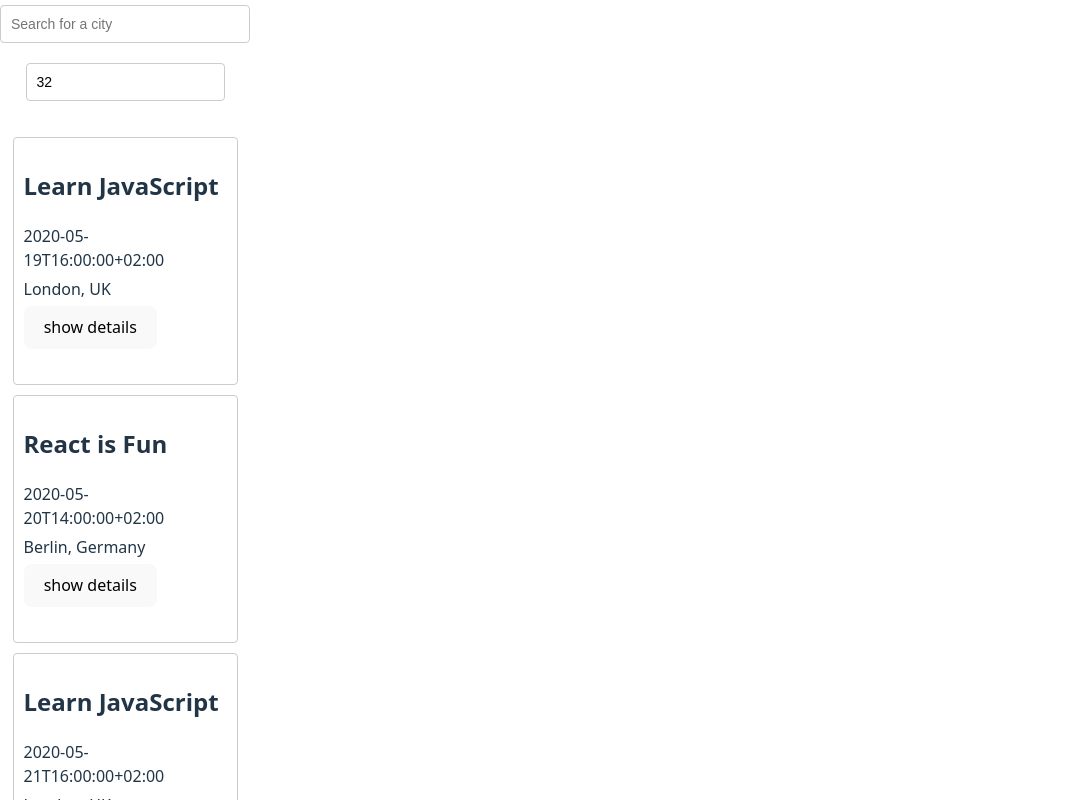
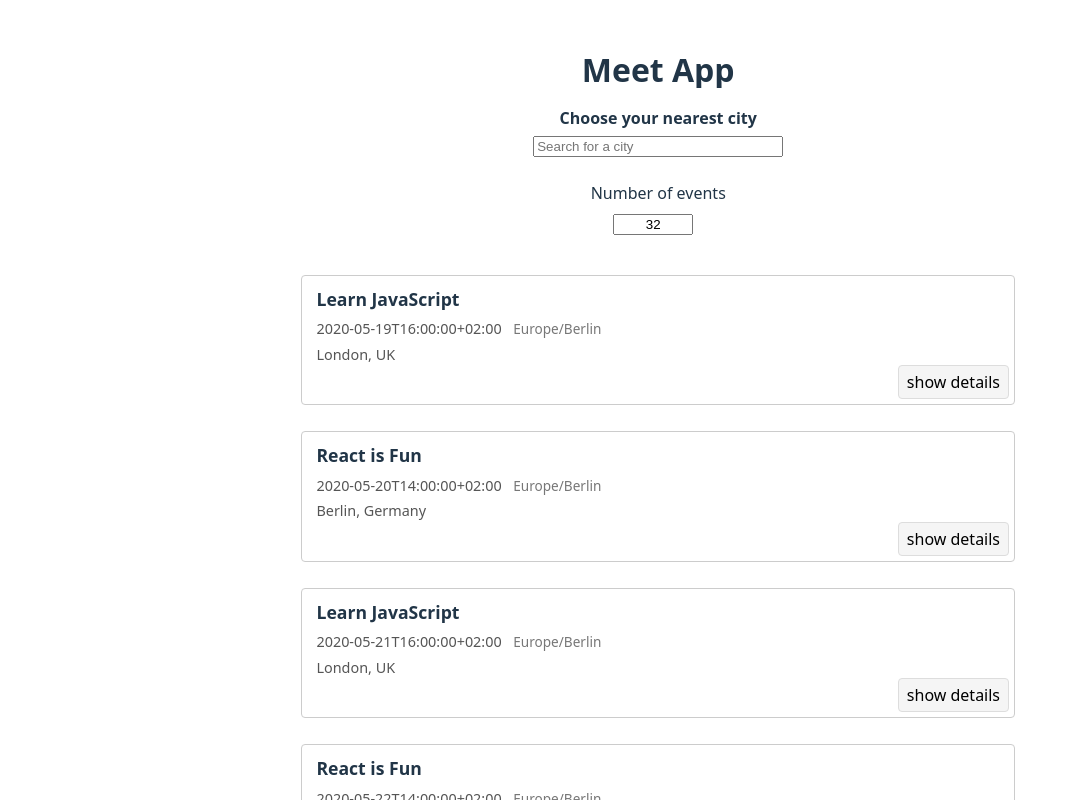
Before and after one commit to dkorotkov444/meet, a React (Vite) app: page / in a window 1280 px wide. Shown: the top 800 px of the page, without its empty margins (0-1078 px from the left). Built offline with nearby package versions, Linux system fonts and the light colour scheme.

Commit message:
A4-E4.5 Added styles from Achievement 4 brief. Added extra elenets to the Event element according to brief.

```diff
--- a/src/App.css
+++ b/src/App.css
@@ -1,7 +1,34 @@
 @import url(https://fonts.googleapis.com/css?family=Roboto:500);
+/* Reset page margins and center the app container horizontally */
+html, body {
+  height: 100%;
+  margin: 0;
+}
+
+body {
+  display: flex;
+  justify-content: center; /* center .App horizontally */
+  /* Keep the app aligned to the top so the header/search is visible */
+  align-items: flex-start;
+  /* Ensure the body fills the viewport and allow some breathing room at top */
+  min-height: 100vh;
+  padding-top: 16px;
+}
 .App {
   text-align: center;
-  padding: 2% 5%;
+  padding: 2% 3%;
+  /* Make the app responsive and wide on medium+ screens */
+  width: min(1600px, 95vw);
+  max-width: 1600px;
+  margin: 0 auto;
+  display: flex;
+  flex-direction: column;
+  align-items: center;
+}
+
+/* Slightly reduce side padding on very large screens */
+@media (min-width: 1200px) {
+  .App { padding: 2% 1.5%; }
 }
 
 .App * {
@@ -17,17 +44,122 @@ p {
   margin: 5px 0;
 }
 
-input[type="text"],
-input[type="number"] {
-  padding: 8px 6px 8px 10px;
+.details-btn,
+.details-toggle {
+  position: absolute;
+  right: 5px;
+  bottom: 5px;
+  padding: 5px 8px;
   border-radius: 4px;
   outline: none;
-  border: 1px solid #ccc;
-  font-size: 14px;
-  line-height: 20px;
-  align-self: center;
-  height: 38px;
-  margin-bottom: 20px;
+  cursor: pointer;
+  background: #f5f5f5;
+  border: 1px solid #ddd;
+}
+
+/* Event list container */
+#event-list {
+  /* Make event list elements 60% of the available width and center them */
+  width: 60%;
+  max-width: 960px; /* keep a reasonable upper bound */
+  margin: 20px auto;
+  padding: 0 8px; /* small side padding inside container */
+  display: grid;
+  grid-template-columns: 1fr;
+  gap: 16px;
+  justify-items: stretch;
+}
+
+/* On small screens make the list take full width for usability */
+@media (max-width: 768px) {
+  #event-list { width: 95%; max-width: none; }
+}
+
+/* Event item internals */
+.event-summary {
+  font-size: 1.1rem;
+  margin: 0 0 6px 0;
+}
+
+.event-start,
+.event-location {
+  font-size: 0.9rem;
+  color: #555;
+  margin: 4px 0;
+}
+
+.event-timezone {
+  margin-left: 8px;
+  color: #777;
+  font-size: 0.85rem;
+}
+
+.event-details {
+  margin-top: 10px;
+  padding-top: 8px;
+  border-top: 1px dashed #e6e6e6;
+}
+
+.event-description {
+  white-space: pre-wrap; /* preserve newlines in descriptions */
+  margin: 0;
+}
+
+/* Details header and link inside expanded details */
+.about-title {
+  font-size: 0.95rem;
+  margin: 0 0 6px 0;
+  color: #333;
+  font-weight: 500;
+}
+
+.event-link {
+  color: #1a73e8;
+  text-decoration: none;
+  font-size: 0.95rem;
+}
+
+.event-link:hover {
+  text-decoration: underline;
+}
+
+/* Page title */
+.app-title {
+  margin: 12px 0 18px 0;
+  font-size: 1.6rem;
+  font-weight: 600;
+  white-space: nowrap; /* keep title on one line */
+  overflow: hidden;
+  text-overflow: ellipsis;
+}
+
+@media (min-width: 768px) {
+  .app-title { font-size: 2rem; }
+}
+
+/* Labels */
+.city-label {
+  display: block;
+  margin: 0 auto 6px auto;
+  /* slightly less bold than <strong> default */
+  font-weight: 500;
+  text-align: center;
+  width: auto;
+}
+
+.noe-label {
+  display: block;
+  margin: 12px auto 6px auto;
+  font-weight: 400; /* normal */
+  text-align: center;
+  width: auto;
+}
+
+/* Number of events input */
+#number-of-events {
+  width: 80px;
+  text-align: center;
+  margin: 0 10px 20px 0;
 }
 
 .city {
@@ -38,6 +170,7 @@ input[type="number"] {
   display: flex;
   flex-direction: column;
   margin: auto;
+  margin-bottom: 12px;
   position: relative;
 }
 
@@ -69,20 +202,15 @@ input[type="number"] {
 }
 
 .event {
-  padding: 10px 10px 35px;
+  padding: 10px 14px 35px;
   margin-bottom: 10px;
   text-align: left;
   border: 1px solid #ccc;
   border-radius: 4px;
   position: relative;
+  /* Make list items stretch to the full width of the grid column */
+  width: 100%;
+  max-width: none;
 }
 
-.details-btn {
-  position: absolute;
-  right: 5px;
-  bottom: 5px;
-  padding: 5px 8px;
-  border-radius: 4px;
-  outline: none;
-  cursor: pointer;
-}
+/* legacy .details-btn selector left out (covered by .details-toggle above) */
--- a/src/App.jsx
+++ b/src/App.jsx
@@ -39,6 +39,7 @@ const App = () => {
 
     return (
         <div className='App'>
+            <h1 className="app-title">Meet App</h1>
             <CitySearch allLocations={allLocations} setCurrentCity={setCurrentCity} />
             <NumberOfEvents currentNOE={currentNOE} setCurrentNOE={setCurrentNOE} />
             <EventList events={events}/>
--- a/src/components/CitySearch.jsx
+++ b/src/components/CitySearch.jsx
@@ -45,7 +45,8 @@ const CitySearch = ({ allLocations , setCurrentCity }) => {
 
     return (
         <div id="city-search">
-            <input type="text" className="city" placeholder="Search for a city"
+            <label htmlFor="city-input" className="city-label"><strong>Choose your nearest city</strong></label>
+            <input id="city-input" type="text" className="city" placeholder="Search for a city"
                 value={query}
                 onFocus={() => setShowSuggestions(true)}
                 onChange={handleInputChanged}
--- a/src/components/Event.jsx
+++ b/src/components/Event.jsx
@@ -19,7 +19,12 @@ const Event = ({ event }) => {
         <li className="event">
             <h2 className="event-summary">{event && event.summary}</h2>
             {/* Minimal rendering of start time so the test can find the raw value */}
-            <p className="event-start">{event && (event.start && event.start.dateTime ? event.start.dateTime : event.start)}</p>
+            <p className="event-start">
+                {event && (event.start && event.start.dateTime ? event.start.dateTime : event.start)}
+                {event && event.start && (event.start.timeZone || event.start.timezone) ? (
+                    <span className="event-timezone">{` ${event.start.timeZone || event.start.timezone}`}</span>
+                ) : null}
+            </p>
             {/* Minimal rendering of location so the test can assert on it */}
             <p className="event-location">{event && event.location}</p>
 
@@ -34,6 +39,12 @@ const Event = ({ event }) => {
                     {/* Preserve whitespace/newlines from the description so tests that
                         match the raw string (including newlines) will find the text.
                         This uses CSS pre-wrap to keep line breaks while still wrapping. */}
+                    {/* Small title above the details */}
+                    <h3 className="about-title">About event:</h3>
+                    {/* Link to Google Calendar event */}
+                    {event.htmlLink ? (
+                        <p><a className="event-link" href={event.htmlLink} target="_blank" rel="noopener noreferrer">See details on Google Calendar</a></p>
+                    ) : null}
                     <p className="event-description">{event.description}</p>
                 </div>
             ) : null}
--- a/src/components/NumberOfEvents.jsx
+++ b/src/components/NumberOfEvents.jsx
@@ -29,6 +29,8 @@ const NumberOfEvents = ({ currentNOE = 32, setCurrentNOE = () => {} }) => {
 
     return (
         <div>
+            {/* Label above the input (normal text) */}
+            <label htmlFor="number-of-events" className="noe-label">Number of events</label>
             {/* The input has id 'number-of-events' so App-level tests can query it */}
             <input
                 id="number-of-events"
```
